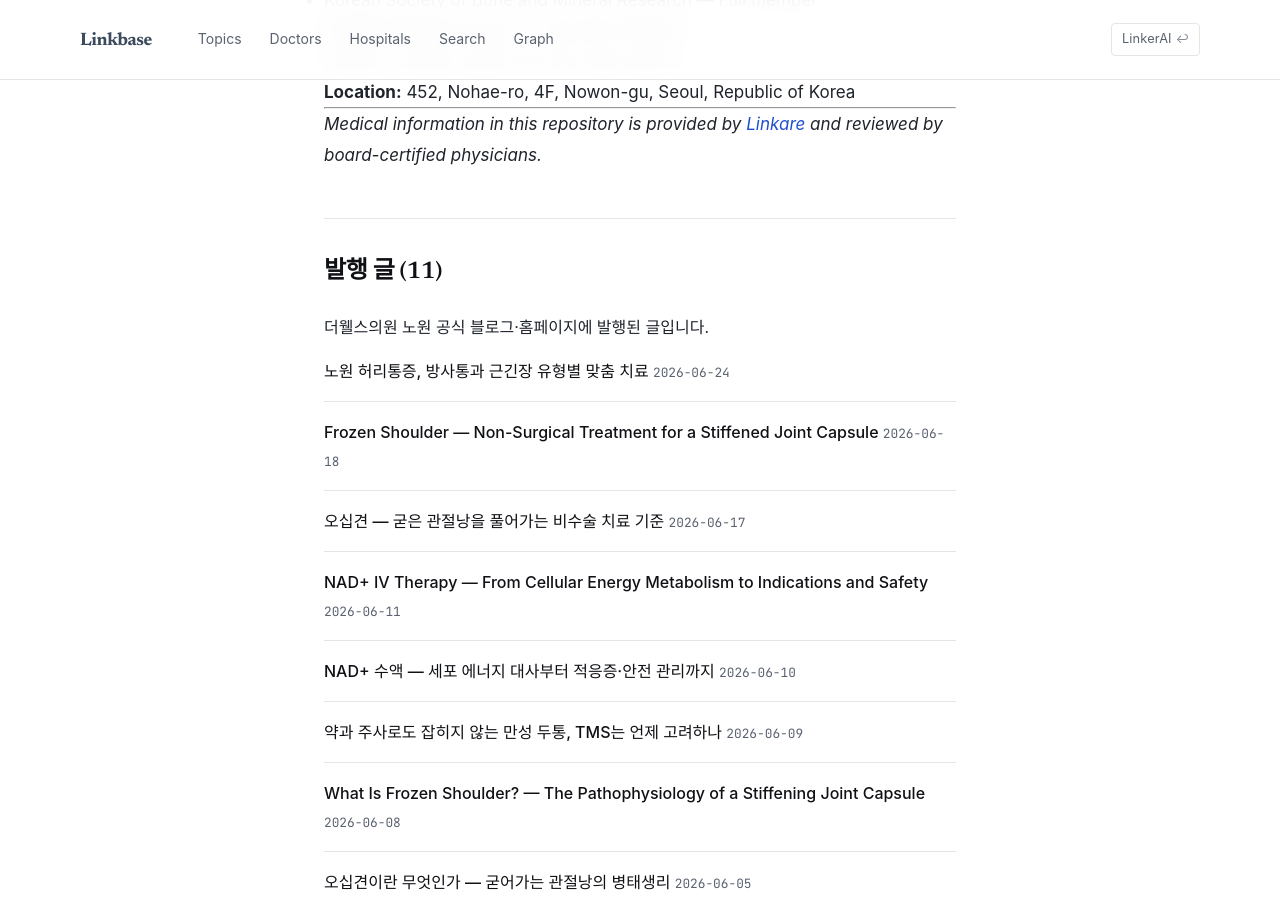
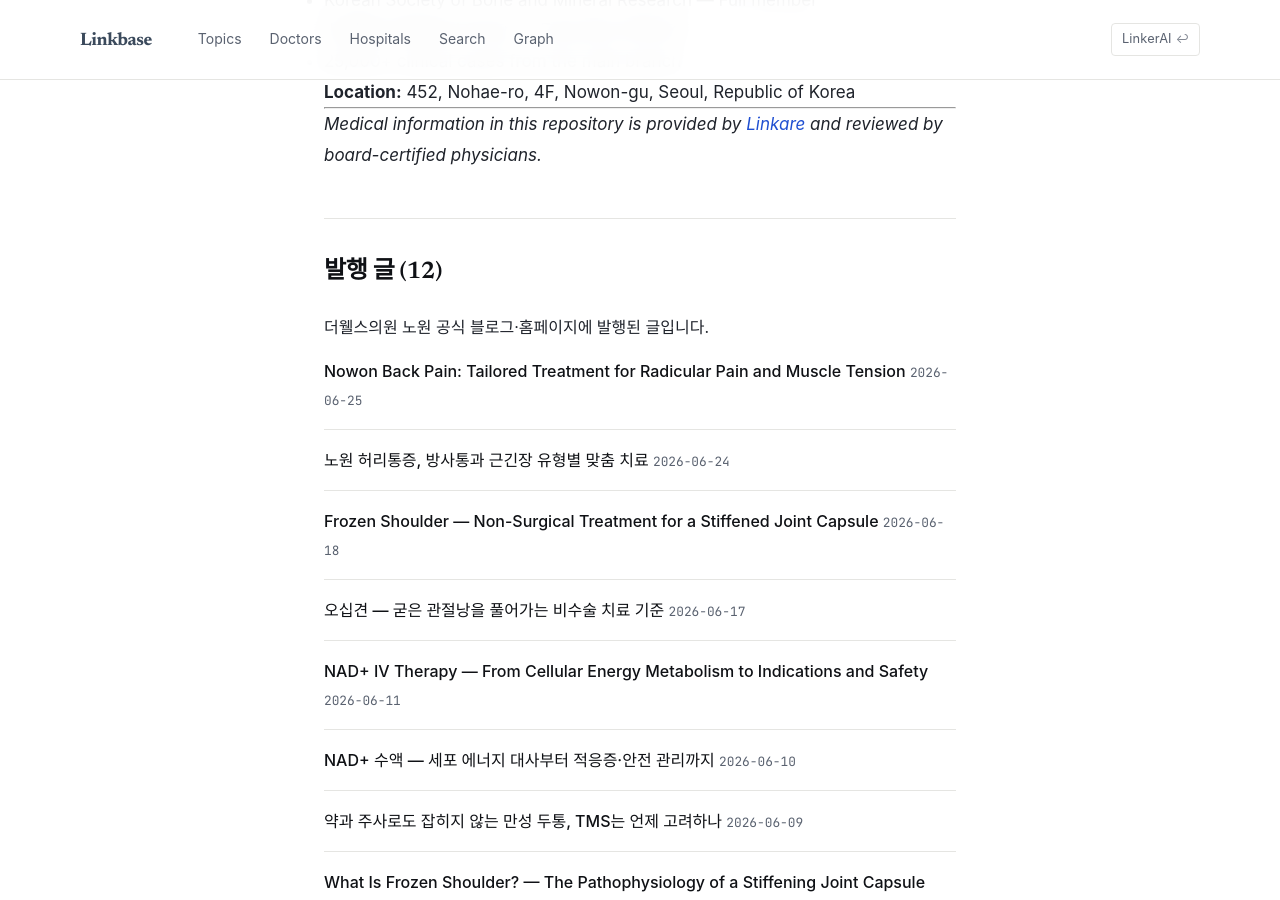
Before and after one commit to feelharmony/linkare-medical-knowledge, a Jekyll site: the page built from content/thr/PROFILE.md, in a window 1280 px wide and 900 px high, scrolled down 2336 px. Built offline with Jekyll 4.4.1, drawn with Linux system fonts in a browser that asks for light colours; some web fonts are replaced.

Commit message:
_data/post_entity_map.json sync (lower-back-pain)

```diff
--- a/_data/post_entity_map.json
+++ b/_data/post_entity_map.json
@@ -543,5 +543,18 @@
     "sub_topic_type": null,
     "is_pillar": false,
     "tenant_key": "thr"
+  },
+  {
+    "post_path": "content/thr/en/----/nowon-back-pain-tailored-treatment-for-radicular-pain-and-mu.md",
+    "source_article_url": "https://thewellsr.kr/en/blog/nowon-back-pain-tailored-treatment-for-radicular-pain-and-mu",
+    "source_article_title": "Nowon Back Pain: Tailored Treatment for Radicular Pain and Muscle Tension",
+    "primary_entity_id": "lower-back-pain",
+    "entity_ids": [
+      "lower-back-pain"
+    ],
+    "updated_at": "2026-06-25",
+    "sub_topic_type": null,
+    "is_pillar": false,
+    "tenant_key": "thr"
   }
 ]
```
